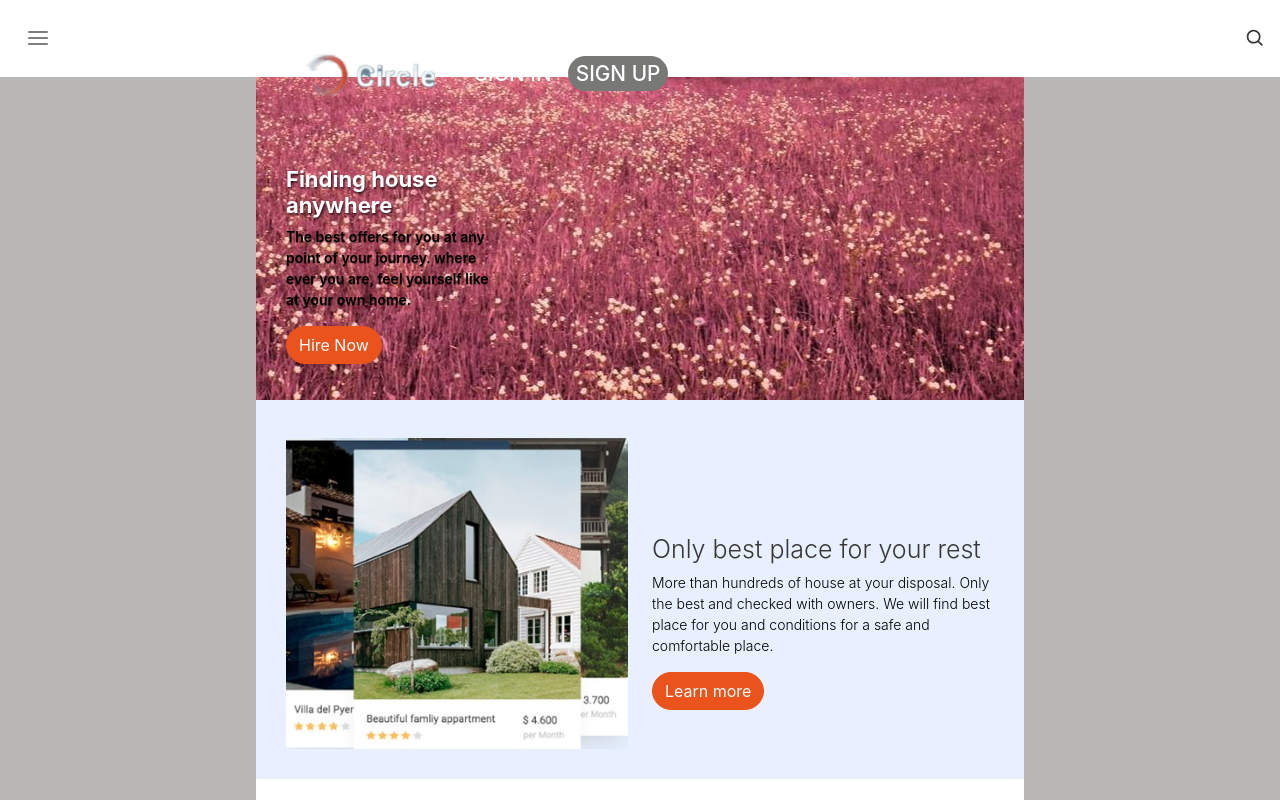
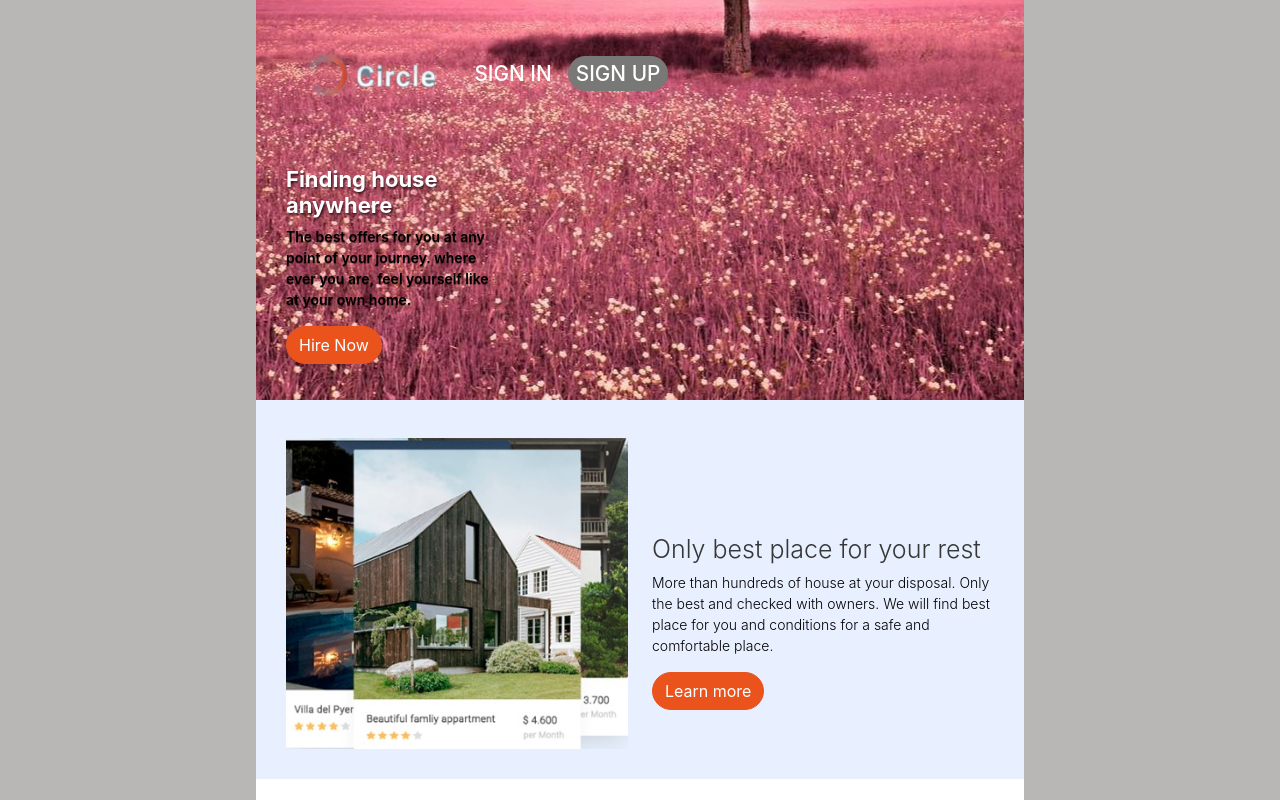
Before and after one commit to shella12/RentAnItemApp, a React (Create React App) app: page / in a window 1280 px wide. Shown: the top 800 px of the page. Built offline with nearby package versions, Linux system fonts and the light colour scheme.

Commit message:
Solve the Sign in and Sign up part

```diff
--- a/src/App.js
+++ b/src/App.js
@@ -2,8 +2,8 @@ import React, { Component } from 'react';
 import { BrowserRouter as Router, Routes, Route } from 'react-router-dom';
 import axios from 'axios';
 
-import Home from './components/Home';
-import Dashboard from './components/Dashboard';
+import Home from './componenets/Home';
+import Dashboard from './componenets/Dashboard';
 
 export default class App extends Component {
   constructor() {
--- a/src/Routess.js
+++ b/src/Routess.js
@@ -5,13 +5,17 @@ import AddHouse from './pages/AddHouse';
 import DeleteHouse from './pages/DeleteHouse';
 import App from './pages/App';
 import HouseDetails from './pages/HouseDetail/HouseDetails';
-import Navbar from './componenets/navbar/Navbar';
+import Login from './componenets/auth/Login';
+import Registration from './componenets/auth/Registration';
+// import Navbar from './componenets/navbar/Navbar';
 
 const Routess = () => (
   <div className="App">
-    <Navbar />
+    {/* <Navbar /> */}
     <Routes>
       <Route exact path="/" element={<App />} />
+      <Route path="login" element={<Login />} />
+      <Route path="register" element={<Registration />} />
       <Route path="houses">
 
         <Route index element={<Home />} />
```
Also changed, not shown: package.json (+0 -7 lines), src/componenets/Dashboard.js (renamed from src/components/Dashboard.js), src/componenets/Home.js (renamed from src/components/Home.js), src/componenets/auth/Login.js (renamed from src/components/auth/Login.js), src/componenets/auth/Registration.js (renamed from src/components/auth/Registration.js), 2 other files (tests, documents, lock files or other folders).
